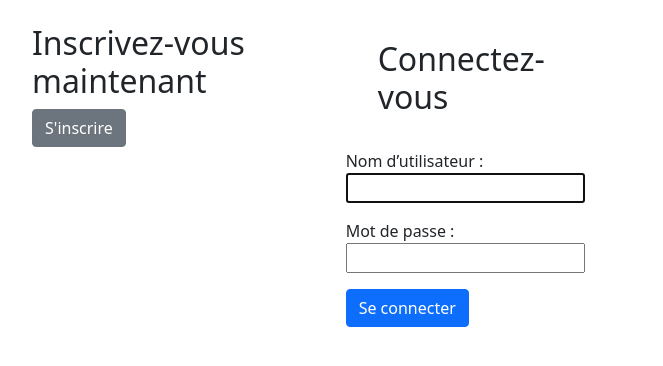
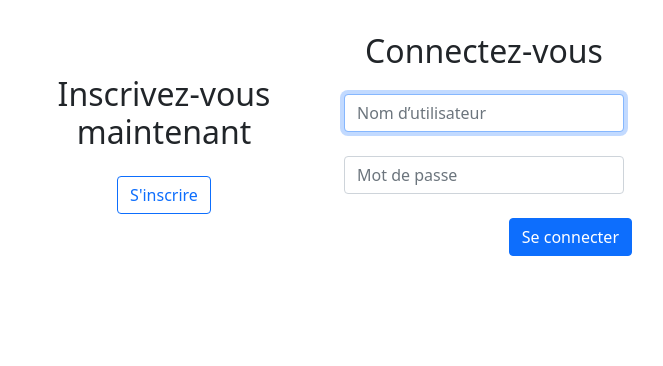
Before and after one commit to rducrot/litreview, a Django app: page / in a window 1280 px wide. Shown: the part 58-424 px from the top of the page, without its empty margins (316-979 px from the left). Run offline with Django 4.2, Linux system fonts and the light colour scheme; some libraries are stand-ins or nearby versions.

Commit message:
Visuel des forms d'authentification

```diff
--- a/authentication/templates/authentication/login.html
+++ b/authentication/templates/authentication/login.html
@@ -1,17 +1,21 @@
 {% extends 'base.html' %}
 
 {% block content %}
-<div style="display:flex">
-    <div style="margin: 1em">
-        <h2>Inscrivez-vous maintenant</h2>
-        <a href="{% url 'signup' %}" class="btn btn-secondary">S'inscrire</a>
+<div class="row d-flex">
+    <div class="col align-self-center">
+        <h2 class="text-center m-4">Inscrivez-vous maintenant</h2>
+        <div class="d-flex justify-content-center">
+            <a href="{% url 'signup' %}" class="btn btn-outline-primary">S'inscrire</a>
+        </div>
     </div>
-    <div>
-        <h2 style="margin: 1em">Connectez-vous</h2>
+    <div class="col align-self-center">
+        <h2 class="text-center m-4">Connectez-vous</h2>
         <form method="post">
-            {{ form.as_p }}
+            {% include 'authentication/partials/form_snippet.html' %}
             {% csrf_token %}
-            <button type="submit" class="btn btn-primary">Se connecter</button>
+            <div class="d-flex justify-content-end">
+                <button type="submit" class="btn btn-primary">Se connecter</button>
+            </div>
         </form>
     </div>
 </div>
--- /dev/null
+++ b/authentication/templates/authentication/partials/form_snippet.html
@@ -0,0 +1,10 @@
+{% load widget_tweaks %}
+
+{% for field in form.visible_fields %}
+  <div class="form-group m-2">
+    {% render_field field class="form-control mt-4 mb-4" placeholder=field.label %}
+    {% for error in field.errors %}
+      <span class="help-block">{{ error }}</span>
+    {% endfor %}
+  </div>
+{% endfor %}
--- a/litreview/settings.py
+++ b/litreview/settings.py
@@ -121,7 +121,7 @@ USE_TZ = True
 # https://docs.djangoproject.com/en/4.1/howto/static-files/
 
 STATIC_URL = '/static/'
-STATICFILES_DIRS = [BASE_DIR.joinpath('static/')]
+# STATICFILES_DIRS = [BASE_DIR.joinpath('static/')]
 
 # Default primary key field type
 # https://docs.djangoproject.com/en/4.1/ref/settings/#default-auto-field
--- a/review/templates/review/partials/ticket_snippet.html
+++ b/review/templates/review/partials/ticket_snippet.html
@@ -7,7 +7,7 @@
     <h3>{{ ticket.title }}</h3>
     <p>{{ ticket.description }}</p>
     <img src="{{ ticket.image.url }}" style="max-width: 200px;">
-    {% if not hide_review_button %}
+    {% if show_review_button %}
         <div class="d-flex p-2 justify-content-end">
             <a href="{% url 'review-create' ticket.id %}" class="btn btn-primary">Créer une critique</a>
         </div>
--- a/review/views.py
+++ b/review/views.py
@@ -21,8 +21,10 @@ def home(request):
         key=lambda instance: instance.time_created,
         reverse=True
     )
+    show_review_button = True
     context = {
         'tickets_and_reviews': tickets_and_reviews,
+        'show_review_button': show_review_button,
     }
     return render(request, 'review/home.html',
                   context)
@@ -139,7 +141,6 @@ def ticket_and_review_create(request):
 def review_create(request, ticket_id):
     ticket = models.Ticket.objects.get(id=ticket_id)
     form = forms.ReviewForm()
-    hide_review_button = True
 
     if request.method == 'POST':
         form = forms.ReviewForm(request.POST)
@@ -152,7 +153,6 @@ def review_create(request, ticket_id):
     context = {
         'ticket': ticket,
         'form': form,
-        'hide_review_button': hide_review_button,
     }
     return render(request, 'review/review_create.html',
                   context=context)
@@ -162,7 +162,6 @@ def review_create(request, ticket_id):
 def review_update(request, review_id):
     review = get_object_or_404(models.Review, id=review_id)
     form = forms.ReviewForm(instance=review)
-    hide_review_button = True
 
     if request.method == 'POST':
         form = forms.ReviewForm(request.POST, instance=review)
@@ -172,7 +171,6 @@ def review_update(request, review_id):
     context = {
         'form': form,
         'review': review,
-        'hide_review_button': hide_review_button,
     }
     return render(request, 'review/review_update.html',
                   context=context)
```
Also changed, not shown: authentication/templates/authentication/signup.html (+11 -7 lines), review/templates/review/following.html (+12 -2 lines), db.sqlite3.
